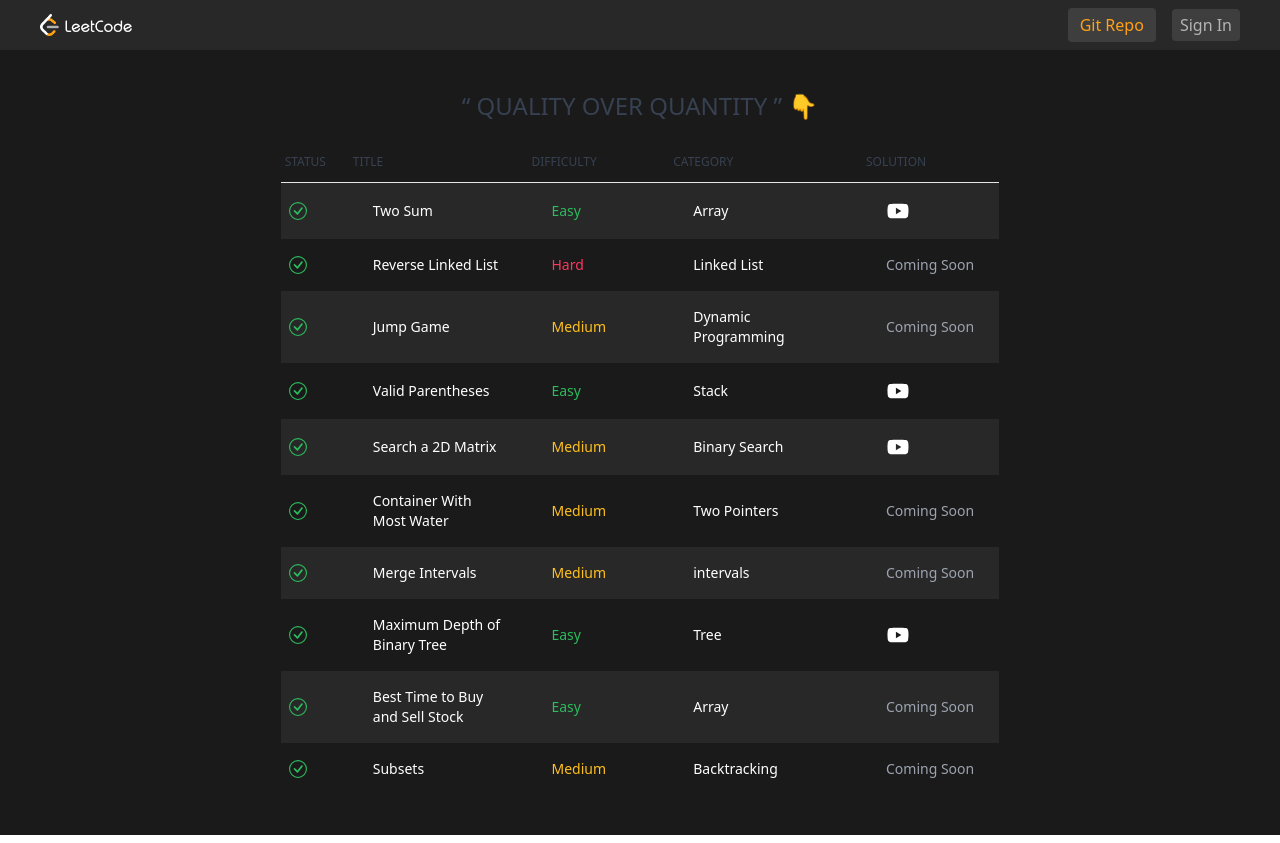
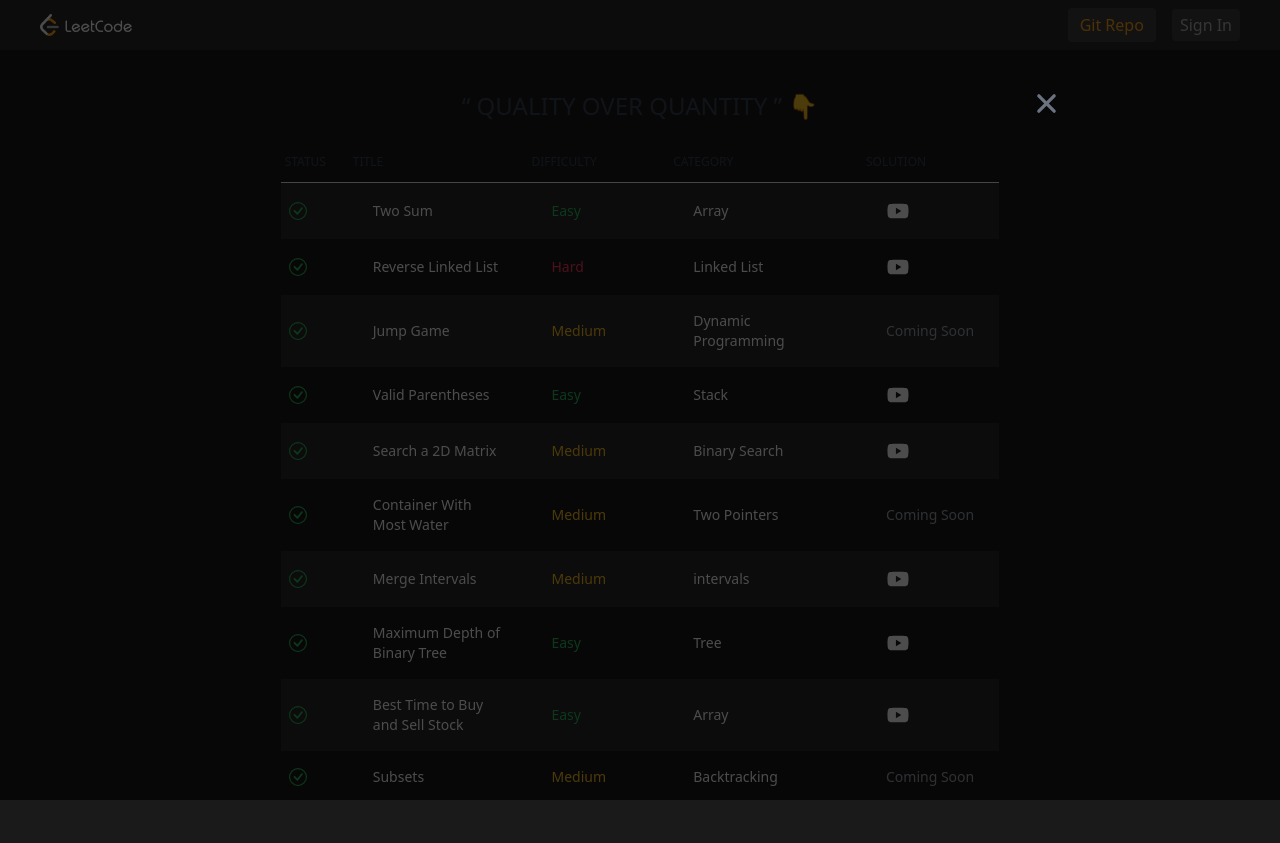
Before and after one commit to prajwalmahajan101/leet_code_clone, a Next.js app: page / in a window 1280 px wide. Both pictures are taken after a click on the icon 898 px from the left and 211 px from the top of the page. Built offline with nearby package versions, Linux system fonts and the light colour scheme.

Commit message:
YouTube Modal Added with its custom hook

```diff
--- a/package.json
+++ b/package.json
@@ -22,6 +22,7 @@
     "react-dom": "18.2.0",
     "react-firebase-hooks": "^5.1.1",
     "react-icons": "^4.11.0",
+    "react-youtube": "^10.1.0",
     "recoil": "^0.7.7",
     "tailwindcss": "3.3.3",
     "typescript": "5.2.2"
--- a/src/components/ProblemTable/ProblemTable.tsx
+++ b/src/components/ProblemTable/ProblemTable.tsx
@@ -4,6 +4,9 @@
 
 import TableHead from "@/components/TableHead/TableHead";
 import TableRow from "@/components/TableRow/TableRow";
+import { IoClose } from "react-icons/io5";
+import YouTube from "react-youtube";
+import useYoutube from "@/hooks/YoutubeHooks/useYoutube";
 
 type ProblemTableProps = {};
 
@@ -16,6 +19,9 @@
 ];
 
 const ProblemTable: FC<ProblemTableProps> = () => {
+  const { isOpen, openYoutubePlayer, closeYoutubePlayer, videoId } =
+    useYoutube();
+
   return (
     <div className="relative overflow-x-auto mx-auto px-6 pb-10">
       <table className="text-sm text-left text-gray-500 dark:text-gray-400 sm:w-7/12 w-full max-w-[1200px] mx-auto">
@@ -27,10 +33,35 @@
                 problem={problem}
                 isDark={idx % 2 == 1}
                 key={problem.id}
+                openYoutubePlayer={openYoutubePlayer}
               />
             );
           })}
         </tbody>
+        {isOpen && (
+          <tfoot className="fixed top-0 left-0 h-screen w-screen flex items-center justify-center">
+            <div
+              className="bg-black z-10 opacity-70 top-0 left-0 w-screen h-screen absolute"
+              onClick={closeYoutubePlayer}
+            ></div>
+            <div className="w-full z-50 h-full px-6 relative max-w-4xl">
+              <div className="w-full h-full flex items-center justify-center relative">
+                <div className="w-full relative">
+                  <IoClose
+                    fontSize="35"
+                    className="cursor-pointer absolute -top-16 right-0"
+                    onClick={closeYoutubePlayer}
+                  />
+                  <YouTube
+                    videoId={videoId}
+                    loading={"lazy"}
+                    iframeClassName={"w-full min-h-[500px]"}
+                  />
+                </div>
+              </div>
+            </div>
+          </tfoot>
+        )}
       </table>
     </div>
   );
--- a/src/components/TableRow/TableRow.tsx
+++ b/src/components/TableRow/TableRow.tsx
@@ -7,9 +7,14 @@
 type TableRowProps = {
   problem: Problem;
   isDark: boolean;
+  openYoutubePlayer: (videoId: string) => void;
 };
 
-const TotalRow: FC<TableRowProps> = ({ problem, isDark }) => {
+const TotalRow: FC<TableRowProps> = ({
+  problem,
+  isDark,
+  openYoutubePlayer,
+}) => {
   const difficultyColor =
     problem.difficulty === "Easy"
       ? "text-dark-green-s"
@@ -37,6 +42,9 @@
           <AiFillYoutube
             fontSize="24"
             className="cursor-pointer hover:text-red-700"
+            onClick={() => {
+              if (problem.videoId) openYoutubePlayer(problem.videoId);
+            }}
           />
         ) : (
           <p className="text-gray-400">Coming Soon</p>
--- a/src/dummyData/problems.ts
+++ b/src/dummyData/problems.ts
@@ -14,7 +14,7 @@
     difficulty: "Easy",
     category: "Array",
     order: 1,
-		videoId: "8-k1C6ehKuw",
+    videoId: "UXDSeD9mN-k",
   },
   {
     id: "reverse-linked-list",
@@ -22,7 +22,7 @@
     difficulty: "Hard",
     category: "Linked List",
     order: 2,
-		videoId: "",
+    videoId: "iRtLEoL-r-g",
   },
   {
     id: "jump-game",
@@ -38,7 +38,7 @@
     difficulty: "Easy",
     category: "Stack",
     order: 4,
-		videoId: "xty7fr-k0TU",
+    videoId: "wkDfsKijrZ8",
   },
   {
     id: "search-a-2d-matrix",
@@ -46,7 +46,7 @@
     difficulty: "Medium",
     category: "Binary Search",
     order: 5,
-		videoId: "ZfFl4torNg4",
+    videoId: "9ZbB397jU4k",
   },
   {
     id: "container-with-most-water",
@@ -62,7 +62,7 @@
     difficulty: "Medium",
     category: "intervals",
     order: 7,
-		videoId: "",
+    videoId: "IexN60k62jo",
   },
   {
     id: "maximum-depth-of-binary-tree",
@@ -70,7 +70,7 @@
     difficulty: "Easy",
     category: "Tree",
     order: 8,
-		videoId: "4qYTqOiRMoM",
+    videoId: "eD3tmO66aBA",
   },
   {
     id: "best-time-to-buy-and-sell-stock",
@@ -78,7 +78,7 @@
     difficulty: "Easy",
     category: "Array",
     order: 9,
-		videoId: "",
+    videoId: "excAOvwF_Wk",
   },
   {
     id: "subsets",
--- /dev/null
+++ b/src/hooks/YoutubeHooks/useYoutube.ts
@@ -0,0 +1,34 @@
+import { useEffect, useState } from "react";
+
+const initialState = {
+  isOpen: false,
+  videoId: "",
+};
+
+const useYoutube = () => {
+  const [youtubePlayer, setYoutubePlayer] = useState(initialState);
+
+  useEffect(() => {
+    const handleEsc = (e: KeyboardEvent) => {
+      if (e.key === "Escape") closeYoutubePlayer();
+    };
+    window.addEventListener("keydown", handleEsc);
+    return () => window.removeEventListener("keydown", handleEsc);
+  }, []);
+
+  const openYoutubePlayer = (videoId: string) => {
+    setYoutubePlayer({ isOpen: true, videoId });
+  };
+
+  const closeYoutubePlayer = () => {
+    setYoutubePlayer(initialState);
+  };
+
+  return {
+    ...youtubePlayer,
+    openYoutubePlayer,
+    closeYoutubePlayer,
+  };
+};
+
+export default useYoutube;
```
Also changed, not shown: 1 other file (tests, documents, lock files or other folders). Lines whose indentation alone changed are shown as unchanged.
